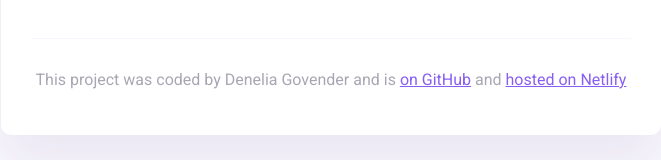
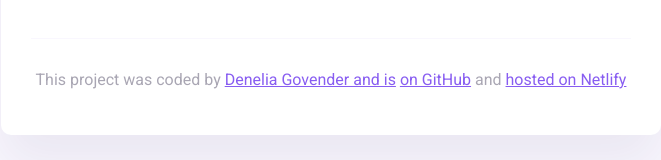
Before and after one commit to Denelia/D-Weather-app, a website built with Parcel: page index.html in a window 1280 px wide. Shown: the part 325-485 px from the top of the page, without its empty margins (309-970 px from the left). Built offline with nearby package versions, Linux system fonts and the light colour scheme.

Commit message:
added github profile link

```diff
--- a/index.html
+++ b/index.html
@@ -46,7 +46,10 @@
       </main>
       <footer>
         <p>
-          This project was coded by Denelia Govender and is
+          This project was coded by
+          <a href="https://github.com/Denelia" target="_blank"
+            >Denelia Govender and is</a
+          >
           <a href="https://github.com/Denelia/D-Weather-app" target="_blank">
             on GitHub</a
           >
```
